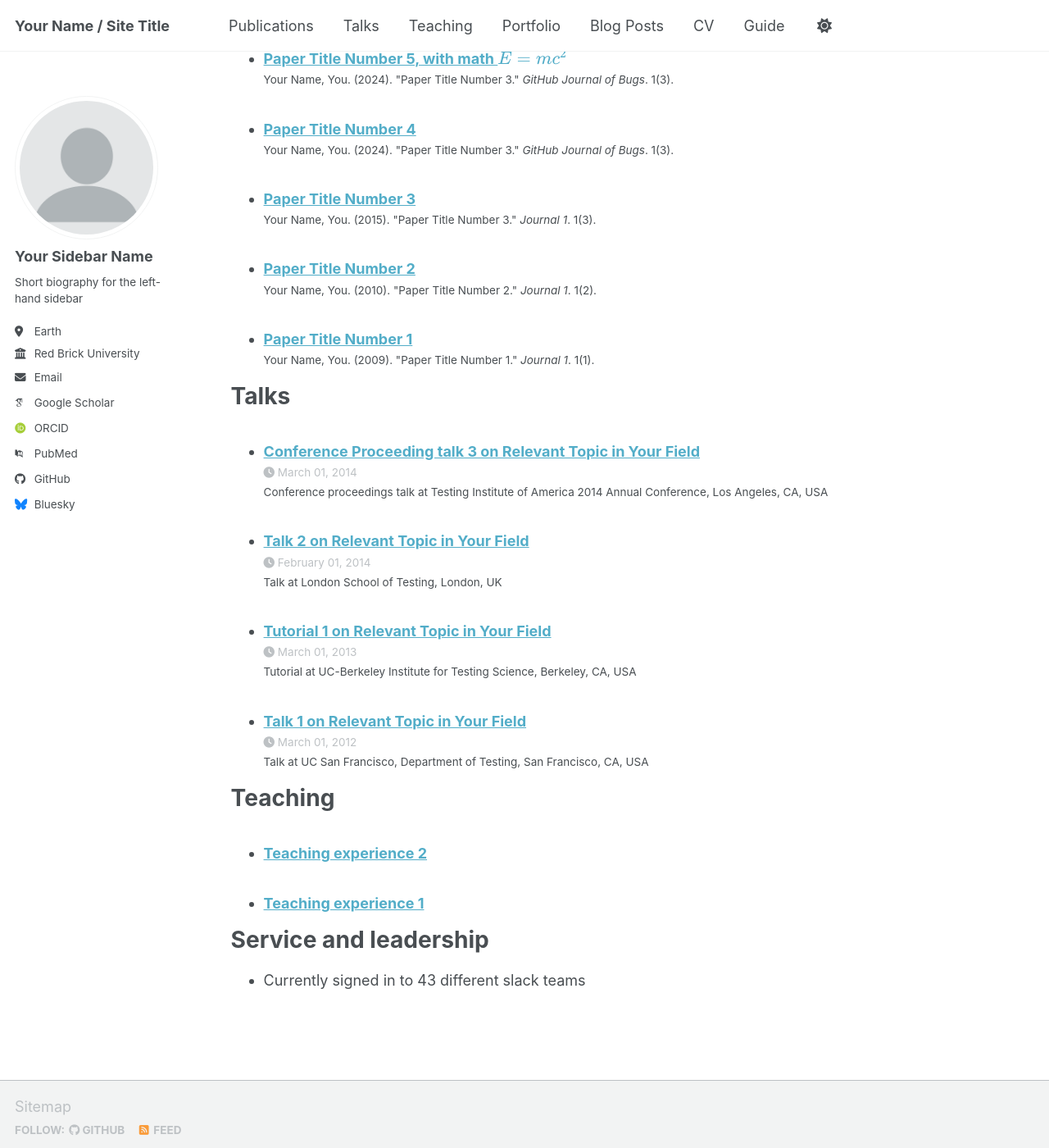
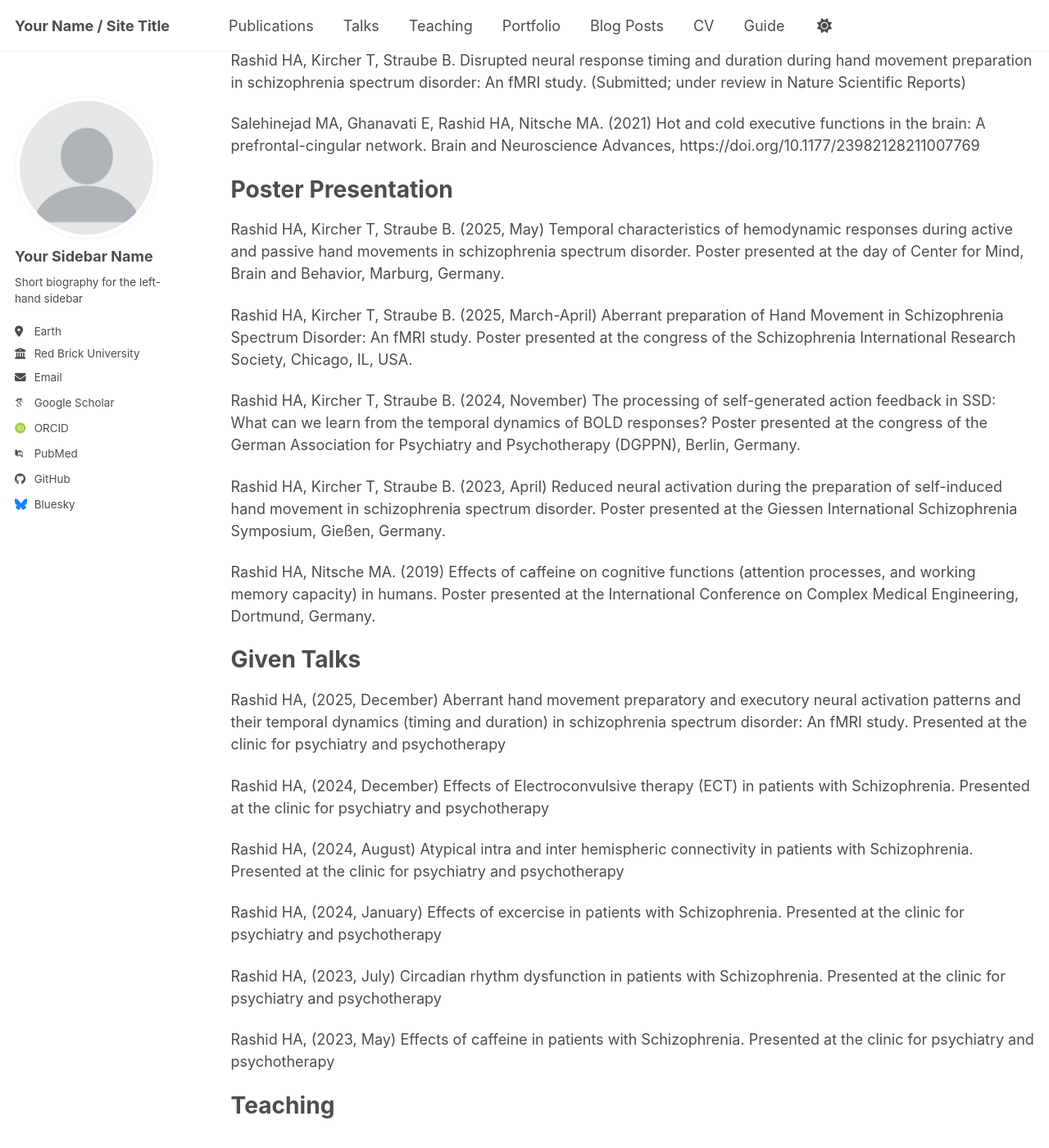
Before and after one commit to rashid-de/rashid.de, a Jekyll site: the page built from _pages/cv.md, in a window 1280 px wide and 1400 px high, scrolled down 1647 px. Shown: the whole window at 82% size. Built offline with Jekyll 4.4.1, drawn with Linux system fonts in a browser that asks for light colours; some web fonts are replaced; a script bundle is joined from its source files by our own code; library files that are not in the unit come from our copies; some of the changed text lies outside the part shown.

Commit message:
Update cv.md

```diff
--- a/_pages/cv.md
+++ b/_pages/cv.md
@@ -12,16 +12,21 @@ redirect_from:
 Education
 ======
 2025  Dr.rer.nat. in Neuropsychiatry, Philipps University of Marburg
+
 2017  M.Sc. in Biomedical Engineering, University of Luebeck
+
 2011  B.Sc. in Applied physics, electronics and communication engineering, Islamic University
 
 Research experience
 ======
 2022 - 2025: Doctoral Researcher, Philipps University of Marburg
+
              Dissertation: Aberrant hand movement preparatory and executory neural activation patterns and their temporal                            dynamics (timing and duration) in schizophrenia spectrum disorder: An fMRI study
 
 2016 - 2017: Masters Researcher, Leibniz Research Centre for Working Environment and Human Factors (IfADo)
+
              Thesis: The effects of caffeine on cognitive functions (implicit motor learning, attention processes, and                         working memory capacity) in humans
+
              Project: Caffeine and tDCS induced cortical excitability and neuroplasticity in healthy individuals
 
 2022 - 2025: Scientific Employee,
@@ -59,15 +64,32 @@ Rashid HA, Kircher T, Straube B. Disrupted neural response timing and duration d
 
 Salehinejad MA, Ghanavati E, Rashid HA, Nitsche MA. (2021) Hot and cold executive functions in the brain: A prefrontal-cingular network. Brain and Neuroscience Advances, https://doi.org/10.1177/23982128211007769
 
-  <ul>{% for post in site.publications reversed %}
-    {% include archive-single-cv.html %}
-  {% endfor %}</ul>
+Poster Presentation
+======
+Rashid HA, Kircher T, Straube B. (2025, May) Temporal characteristics of hemodynamic responses during active and passive hand movements in schizophrenia spectrum disorder. Poster presented at the day of Center for Mind, Brain and Behavior, Marburg, Germany.
 
-Talks
+Rashid HA, Kircher T, Straube B. (2025, March-April) Aberrant preparation of Hand Movement in Schizophrenia Spectrum Disorder: An fMRI study. Poster presented at the congress of the Schizophrenia International Research Society, Chicago, IL, USA.
+
+Rashid HA, Kircher T, Straube B. (2024, November) The processing of self-generated action feedback in SSD: What can we learn from the temporal dynamics of BOLD responses? Poster presented at the congress of the German Association for Psychiatry and Psychotherapy (DGPPN), Berlin, Germany.
+
+Rashid HA, Kircher T, Straube B. (2023, April) Reduced neural activation during the preparation of self-induced hand movement in schizophrenia spectrum disorder. Poster presented at the Giessen International Schizophrenia Symposium, Gießen, Germany.
+
+Rashid HA, Nitsche MA. (2019) Effects of caffeine on cognitive functions (attention processes, and working memory capacity) in humans. Poster presented at the International Conference on Complex Medical Engineering, Dortmund, Germany.
+
+Given Talks
 ======
-  <ul>{% for post in site.talks reversed %}
-    {% include archive-single-talk-cv.html  %}
-  {% endfor %}</ul>
+Rashid HA, (2025, December) Aberrant hand movement preparatory and executory neural activation patterns and their temporal dynamics (timing and duration) in schizophrenia spectrum disorder: An fMRI study. Presented at the clinic for psychiatry and psychotherapy
+
+Rashid HA, (2024, December) Effects of Electroconvulsive therapy (ECT) in patients with Schizophrenia. Presented at the clinic for psychiatry and psychotherapy
+
+Rashid HA, (2024, August) Atypical intra and inter hemispheric connectivity in patients with Schizophrenia. Presented at the clinic for psychiatry and psychotherapy
+
+Rashid HA, (2024, January) Effects of excercise in patients with Schizophrenia. Presented at the clinic for psychiatry and psychotherapy
+
+Rashid HA, (2023, July) Circadian rhythm dysfunction in patients with Schizophrenia. Presented at the clinic for psychiatry and psychotherapy
+
+Rashid HA, (2023, May) Effects of caffeine in patients with Schizophrenia. Presented at the clinic for psychiatry and psychotherapy
+
 
 Teaching
 ======
```
